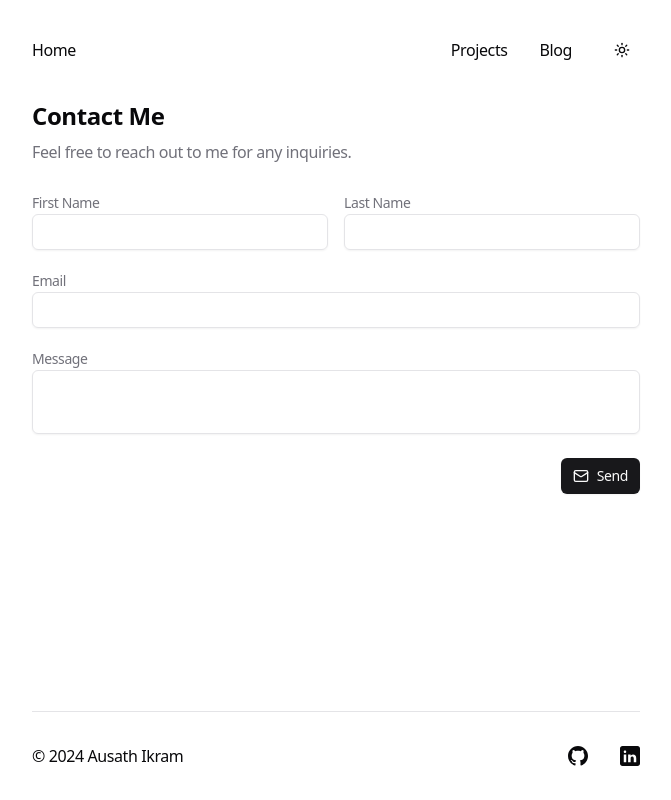
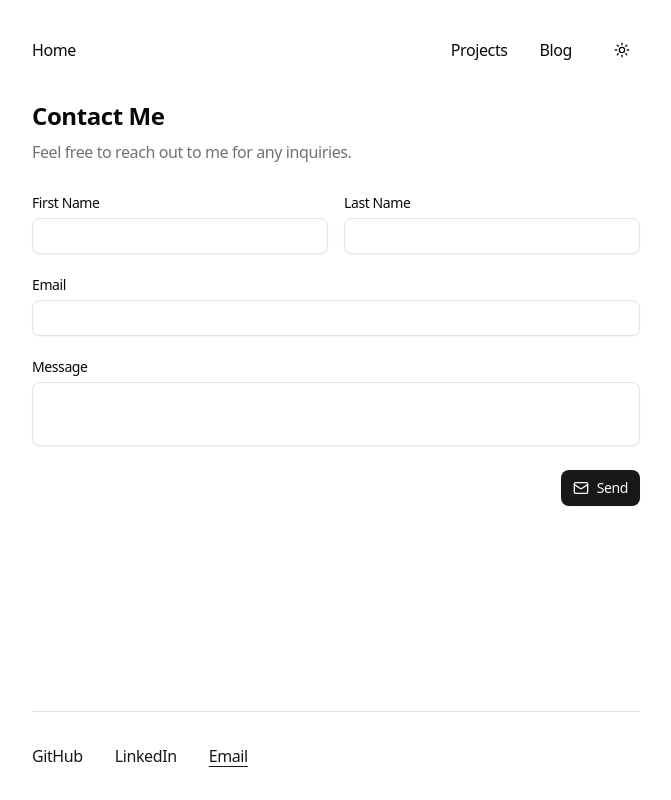
Before and after one commit to ausathdzil/ausathikram, a Next.js app: page /contact in a window 1280 px wide. Shown: the whole page, without its empty margins (304-975 px from the left). Built offline with nearby package versions, Linux system fonts and the light colour scheme.

Commit message:
Refactor footer

```diff
--- a/src/app/blog/page.tsx
+++ b/src/app/blog/page.tsx
@@ -38,7 +38,7 @@ function BlogPosts() {
         <li key={post.slug}>
           <div className="flex flex-col sm:flex-row justify-between items-start sm:items-center sm:gap-8">
             <Link className="w-3/4" href={`/blog/${post.slug}`}>
-              <h1 className="text-lg sm:text-xl text-foreground hover:underline underline-offset-4">
+              <h1 className="text-lg sm:text-xl text-foreground">
                 {post.metadata.title}
               </h1>
             </Link>
--- a/src/app/globals.css
+++ b/src/app/globals.css
@@ -6,99 +6,44 @@
 
 @custom-variant dark (&:is(.dark *));
 
-:root {
-  --background: hsl(0 0% 100%);
-  --foreground: hsl(240 10% 3.9%);
-  --card: hsl(0 0% 100%);
-  --card-foreground: hsl(240 10% 3.9%);
-  --popover: hsl(0 0% 100%);
-  --popover-foreground: hsl(240 10% 3.9%);
-  --primary: hsl(240 5.9% 10%);
-  --primary-foreground: hsl(0 0% 98%);
-  --secondary: hsl(240 4.8% 95.9%);
-  --secondary-foreground: hsl(240 5.9% 10%);
-  --muted: hsl(240 4.8% 95.9%);
-  --muted-foreground: hsl(240 3.8% 46.1%);
-  --accent: hsl(240 4.8% 95.9%);
-  --accent-foreground: hsl(240 5.9% 10%);
-  --destructive: hsl(0 84.2% 60.2%);
-  --destructive-foreground: hsl(0 0% 98%);
-  --border: hsl(240 5.9% 90%);
-  --input: hsl(240 5.9% 90%);
-  --ring: hsl(240 10% 3.9%);
-  --radius: 0.5rem;
-  --chart-1: hsl(12 76% 61%);
-  --chart-2: hsl(173 58% 39%);
-  --chart-3: hsl(197 37% 24%);
-  --chart-4: hsl(43 74% 66%);
-  --chart-5: hsl(27 87% 67%);
-}
-
-.dark {
-  --background: hsl(240 10% 3.9%);
-  --foreground: hsl(0 0% 98%);
-  --card: hsl(240 10% 3.9%);
-  --card-foreground: hsl(0 0% 98%);
-  --popover: hsl(240 10% 3.9%);
-  --popover-foreground: hsl(0 0% 98%);
-  --primary: hsl(0 0% 98%);
-  --primary-foreground: hsl(240 5.9% 10%);
-  --secondary: hsl(240 3.7% 15.9%);
-  --secondary-foreground: hsl(0 0% 98%);
-  --muted: hsl(240 3.7% 15.9%);
-  --muted-foreground: hsl(240 5% 64.9%);
-  --accent: hsl(240 3.7% 15.9%);
-  --accent-foreground: hsl(0 0% 98%);
-  --destructive: hsl(0 84.2% 60.2%);
-  --destructive-foreground: hsl(0 0% 98%);
-  --border: hsl(240 3.7% 15.9%);
-  --input: hsl(240 3.7% 15.9%);
-  --ring: hsl(240 4.9% 83.9%);
-  --chart-1: hsl(220 70% 50%);
-  --chart-2: hsl(160 60% 45%);
-  --chart-3: hsl(30 80% 55%);
-  --chart-4: hsl(280 65% 60%);
-  --chart-5: hsl(340 75% 55%);
-}
-
-@theme {
-  --color-border: var(--border);
-  --color-input: var(--input);
-  --color-ring: var(--ring);
+@theme inline {
   --color-background: var(--background);
   --color-foreground: var(--foreground);
-
+  --font-sans: var(--font-plus-jakarta-sans);
+  --color-sidebar-ring: var(--sidebar-ring);
+  --color-sidebar-border: var(--sidebar-border);
+  --color-sidebar-accent-foreground: var(--sidebar-accent-foreground);
+  --color-sidebar-accent: var(--sidebar-accent);
+  --color-sidebar-primary-foreground: var(--sidebar-primary-foreground);
+  --color-sidebar-primary: var(--sidebar-primary);
+  --color-sidebar-foreground: var(--sidebar-foreground);
+  --color-sidebar: var(--sidebar);
+  --color-chart-5: var(--chart-5);
+  --color-chart-4: var(--chart-4);
+  --color-chart-3: var(--chart-3);
+  --color-chart-2: var(--chart-2);
+  --color-chart-1: var(--chart-1);
+  --color-ring: var(--ring);
+  --color-input: var(--input);
+  --color-border: var(--border);
+  --color-destructive-foreground: var(--destructive-foreground);
+  --color-destructive: var(--destructive);
+  --color-accent-foreground: var(--accent-foreground);
+  --color-accent: var(--accent);
+  --color-muted-foreground: var(--muted-foreground);
+  --color-muted: var(--muted);
+  --color-secondary-foreground: var(--secondary-foreground);
+  --color-secondary: var(--secondary);
+  --color-primary-foreground: var(--primary-foreground);
   --color-primary: var(--primary);
-  --color-primary-foreground: var(--primary-foreground);
-
-  --color-secondary: var(--secondary);
-  --color-secondary-foreground: var(--secondary-foreground);
-
-  --color-destructive: var(--destructive);
-  --color-destructive-foreground: var(--destructive-foreground);
-
-  --color-muted: var(--muted);
-  --color-muted-foreground: var(--muted-foreground);
-
-  --color-accent: var(--accent);
-  --color-accent-foreground: var(--accent-foreground);
-
+  --color-popover-foreground: var(--popover-foreground);
   --color-popover: var(--popover);
-  --color-popover-foreground: var(--popover-foreground);
-
+  --color-card-foreground: var(--card-foreground);
   --color-card: var(--card);
-  --color-card-foreground: var(--card-foreground);
-
-  --color-chart-1: var(--chart-1);
-  --color-chart-2: var(--chart-2);
-  --color-chart-3: var(--chart-3);
-  --color-chart-4: var(--chart-4);
-  --color-chart-5: var(--chart-5);
-
+  --radius-sm: calc(var(--radius) - 4px);
+  --radius-md: calc(var(--radius) - 2px);
   --radius-lg: var(--radius);
-  --radius-md: calc(var(--radius) - 2px);
-  --radius-sm: calc(var(--radius) - 4px);
-
+  --radius-xl: calc(var(--radius) + 4px);
   --animate-accordion-down: accordion-down 0.2s ease-out;
   --animate-accordion-up: accordion-up 0.2s ease-out;
 
@@ -118,6 +63,77 @@
       height: 0;
     }
   }
+}
+
+:root {
+  --background: oklch(1 0 0);
+  --foreground: oklch(0.141 0.005 285.823);
+  --card: oklch(1 0 0);
+  --card-foreground: oklch(0.141 0.005 285.823);
+  --popover: oklch(1 0 0);
+  --popover-foreground: oklch(0.141 0.005 285.823);
+  --primary: oklch(0.21 0.006 285.885);
+  --primary-foreground: oklch(0.985 0 0);
+  --secondary: oklch(0.967 0.001 286.375);
+  --secondary-foreground: oklch(0.21 0.006 285.885);
+  --muted: oklch(0.967 0.001 286.375);
+  --muted-foreground: oklch(0.552 0.016 285.938);
+  --accent: oklch(0.967 0.001 286.375);
+  --accent-foreground: oklch(0.21 0.006 285.885);
+  --destructive: oklch(0.577 0.245 27.325);
+  --destructive-foreground: oklch(0.577 0.245 27.325);
+  --border: oklch(0.92 0.004 286.32);
+  --input: oklch(0.92 0.004 286.32);
+  --ring: oklch(0.705 0.015 286.067);
+  --chart-1: oklch(0.646 0.222 41.116);
+  --chart-2: oklch(0.6 0.118 184.704);
+  --chart-3: oklch(0.398 0.07 227.392);
+  --chart-4: oklch(0.828 0.189 84.429);
+  --chart-5: oklch(0.769 0.188 70.08);
+  --radius: 0.625rem;
+  --sidebar: oklch(0.985 0 0);
+  --sidebar-foreground: oklch(0.141 0.005 285.823);
+  --sidebar-primary: oklch(0.21 0.006 285.885);
+  --sidebar-primary-foreground: oklch(0.985 0 0);
+  --sidebar-accent: oklch(0.967 0.001 286.375);
+  --sidebar-accent-foreground: oklch(0.21 0.006 285.885);
+  --sidebar-border: oklch(0.92 0.004 286.32);
+  --sidebar-ring: oklch(0.705 0.015 286.067);
+}
+
+.dark {
+  --background: oklch(0.141 0.005 285.823);
+  --foreground: oklch(0.985 0 0);
+  --card: oklch(0.141 0.005 285.823);
+  --card-foreground: oklch(0.985 0 0);
+  --popover: oklch(0.141 0.005 285.823);
+  --popover-foreground: oklch(0.985 0 0);
+  --primary: oklch(0.985 0 0);
+  --primary-foreground: oklch(0.21 0.006 285.885);
+  --secondary: oklch(0.274 0.006 286.033);
+  --secondary-foreground: oklch(0.985 0 0);
+  --muted: oklch(0.274 0.006 286.033);
+  --muted-foreground: oklch(0.705 0.015 286.067);
+  --accent: oklch(0.274 0.006 286.033);
+  --accent-foreground: oklch(0.985 0 0);
+  --destructive: oklch(0.396 0.141 25.723);
+  --destructive-foreground: oklch(0.637 0.237 25.331);
+  --border: oklch(0.274 0.006 286.033);
+  --input: oklch(0.274 0.006 286.033);
+  --ring: oklch(0.442 0.017 285.786);
+  --chart-1: oklch(0.488 0.243 264.376);
+  --chart-2: oklch(0.696 0.17 162.48);
+  --chart-3: oklch(0.769 0.188 70.08);
+  --chart-4: oklch(0.627 0.265 303.9);
+  --chart-5: oklch(0.645 0.246 16.439);
+  --sidebar: oklch(0.21 0.006 285.885);
+  --sidebar-foreground: oklch(0.985 0 0);
+  --sidebar-primary: oklch(0.488 0.243 264.376);
+  --sidebar-primary-foreground: oklch(0.985 0 0);
+  --sidebar-accent: oklch(0.274 0.006 286.033);
+  --sidebar-accent-foreground: oklch(0.985 0 0);
+  --sidebar-border: oklch(0.274 0.006 286.033);
+  --sidebar-ring: oklch(0.442 0.017 285.786);
 }
 
 @utility container {
@@ -142,7 +158,7 @@
 }
 
 a {
-  @apply hover:underline underline-offset-4 dark:decoration-zinc-500 hover:decoration-zinc-950 dark:hover:decoration-zinc-500;
+  @apply underline-offset-4 hover:underline hover:decoration-primary dark:decoration-muted-foreground dark:hover:decoration-muted-foreground;
 }
 
 code {
@@ -158,7 +174,7 @@ code {
 }
 
 .prose .anchor:after {
-  @apply text-zinc-300 dark:text-zinc-700;
+  @apply text-muted-foreground;
   content: '#';
 }
 
@@ -167,7 +183,7 @@ code {
 }
 
 .prose a {
-  @apply underline-offset-4 decoration-zinc-500 hover:decoration-zinc-950 dark:hover:decoration-zinc-50;
+  @apply underline-offset-4 decoration-muted-foreground hover:decoration-primary;
 }
 
 .prose blockquote *::before {
--- a/src/app/layout.tsx
+++ b/src/app/layout.tsx
@@ -20,12 +20,6 @@ export default function RootLayout({
 }>) {
   return (
     <html lang="en" suppressHydrationWarning>
-      {/* <head>
-        <script
-          crossOrigin="anonymous"
-          src="//unpkg.com/react-scan/dist/auto.global.js"
-        />
-      </head> */}
       <body className="antialiased tracking-tight">
         <ThemeProvider
           attribute="class"
--- a/src/components/contact/email-form.tsx
+++ b/src/components/contact/email-form.tsx
@@ -35,8 +35,10 @@ export default function EmailForm() {
   return (
     <form className="space-y-6" onSubmit={handleSubmit}>
       <div className="flex gap-4">
-        <div className="w-full space-y-1">
-          <Label htmlFor="firstName">First Name</Label>
+        <div className="w-full space-y-2">
+          <Label className="text-foreground" htmlFor="firstName">
+            First Name
+          </Label>
           <Input
             className={
               state?.errors?.firstName &&
@@ -50,8 +52,10 @@ export default function EmailForm() {
             <p className="text-destructive text-sm">{state.errors.firstName}</p>
           )}
         </div>
-        <div className="w-full space-y-1">
-          <Label htmlFor="lastName">Last Name</Label>
+        <div className="w-full space-y-2">
+          <Label className="text-foreground" htmlFor="lastName">
+            Last Name
+          </Label>
           <Input
             className={
               state?.errors?.lastName &&
@@ -67,8 +71,10 @@ export default function EmailForm() {
         </div>
       </div>
 
-      <div className="space-y-1">
-        <Label htmlFor="email">Email</Label>
+      <div className="space-y-2">
+        <Label className="text-foreground" htmlFor="email">
+          Email
+        </Label>
         <Input
           className={
             state?.errors?.email &&
@@ -83,8 +89,10 @@ export default function EmailForm() {
         )}
       </div>
 
-      <div className="space-y-1">
-        <Label htmlFor="message">Message</Label>
+      <div className="space-y-2">
+        <Label className="text-foreground" htmlFor="message">
+          Message
+        </Label>
         <Textarea
           className={clsx(
             'resize-none',
--- a/src/components/layout/footer.tsx
+++ b/src/components/layout/footer.tsx
@@ -1,65 +1,33 @@
+'use client';
+
+import Link from 'next/link';
+import { usePathname } from 'next/navigation';
+
 export default function Footer() {
-  const year = new Date().getFullYear();
+  const pathname = usePathname();
 
   return (
-    <footer className="w-full text-foreground border-t dark:border-zinc-800">
-      <div className="flex justify-between py-8 mx-auto">
-        <p className="hidden sm:block">&copy; {year} Ausath Ikram</p>
-        <nav className="grow flex justify-start sm:justify-end items-center gap-8 text-right">
+    <footer className="w-full border-t flex justify-start items-center gap-8 text-right py-8 text-primary">
       <a
-            className="hover:scale-105 transition-transform"
         href="https://github.com/ausathdzil"
         rel="noopener noreferrer"
-            aria-label="GitHub"
         target="_blank"
       >
-            <svg
-              data-testid="geist-icon"
-              height="20"
-              strokeLinejoin="round"
-              viewBox="0 0 16 16"
-              width="20"
-            >
-              <g clipPath="url(#clip0_872_3147)">
-                <path
-                  fillRule="evenodd"
-                  clipRule="evenodd"
-                  d="M8 0C3.58 0 0 3.57879 0 7.99729C0 11.5361 2.29 14.5251 5.47 15.5847C5.87 15.6547 6.02 15.4148 6.02 15.2049C6.02 15.0149 6.01 14.3851 6.01 13.7154C4 14.0852 3.48 13.2255 3.32 12.7757C3.23 12.5458 2.84 11.836 2.5 11.6461C2.22 11.4961 1.82 11.1262 2.49 11.1162C3.12 11.1062 3.57 11.696 3.72 11.936C4.44 13.1455 5.59 12.8057 6.05 12.5957C6.12 12.0759 6.33 11.726 6.56 11.5261C4.78 11.3262 2.92 10.6364 2.92 7.57743C2.92 6.70773 3.23 5.98797 3.74 5.42816C3.66 5.22823 3.38 4.40851 3.82 3.30888C3.82 3.30888 4.49 3.09895 6.02 4.1286C6.66 3.94866 7.34 3.85869 8.02 3.85869C8.7 3.85869 9.38 3.94866 10.02 4.1286C11.55 3.08895 12.22 3.30888 12.22 3.30888C12.66 4.40851 12.38 5.22823 12.3 5.42816C12.81 5.98797 13.12 6.69773 13.12 7.57743C13.12 10.6464 11.25 11.3262 9.47 11.5261C9.76 11.776 10.01 12.2558 10.01 13.0056C10.01 14.0752 10 14.9349 10 15.2049C10 15.4148 10.15 15.6647 10.55 15.5847C12.1381 15.0488 13.5182 14.0284 14.4958 12.6673C15.4735 11.3062 15.9996 9.67293 16 7.99729C16 3.57879 12.42 0 8 0Z"
-                  fill="currentColor"
-                ></path>
-              </g>
-              <defs>
-                <clipPath id="clip0_872_3147">
-                  <rect width="16" height="16" fill="white"></rect>
-                </clipPath>
-              </defs>
-            </svg>
+        GitHub
       </a>
       <a
-            className="hover:scale-105 transition-transform"
         href="https://linkedin.com/in/ausathdzil"
         rel="noopener noreferrer"
-            aria-label="LinkedIn"
         target="_blank"
       >
-            <svg
-              data-testid="geist-icon"
-              height="20"
-              strokeLinejoin="round"
-              viewBox="0 0 16 16"
-              width="20"
+        LinkedIn
+      </a>
+      <Link
+        className={pathname === '/contact' ? 'underline' : ''}
+        href="/contact"
       >
-              <path
-                id="Subtract"
-                fillRule="evenodd"
-                clipRule="evenodd"
-                d="M2 0C0.895431 0 0 0.895431 0 2V14C0 15.1046 0.895431 16 2 16H14C15.1046 16 16 15.1046 16 14V2C16 0.895431 15.1046 0 14 0H2ZM5 6.75V13H3V6.75H5ZM5 4.50008C5 5.05554 4.61409 5.5 3.99408 5.5H3.98249C3.38582 5.5 3 5.05554 3 4.50008C3 3.93213 3.39765 3.5 4.00584 3.5C4.61409 3.5 4.98845 3.93213 5 4.50008ZM8.5 13H6.5C6.5 13 6.53178 7.43224 6.50007 6.75H8.5V7.78371C8.5 7.78371 9 6.75 10.5 6.75C12 6.75 13 7.59782 13 9.83107V13H11V10.1103C11 10.1103 11 8.46616 9.7361 8.46616C8.4722 8.46616 8.5 9.93972 8.5 9.93972V13Z"
-                fill="currentColor"
-              ></path>
-            </svg>
-          </a>
-        </nav>
-      </div>
+        Email
+      </Link>
     </footer>
   );
 }
```
Also changed, not shown: src/components/layout/mode-toggle.tsx (+7 -3 lines). Lines whose indentation alone changed are shown as unchanged.
